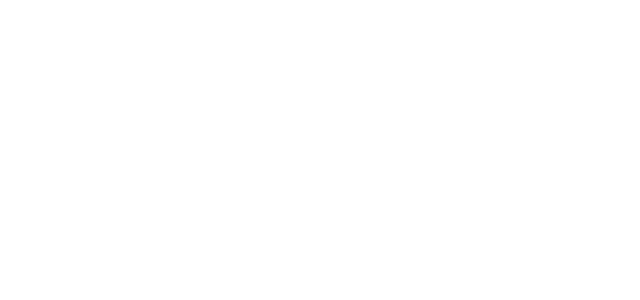
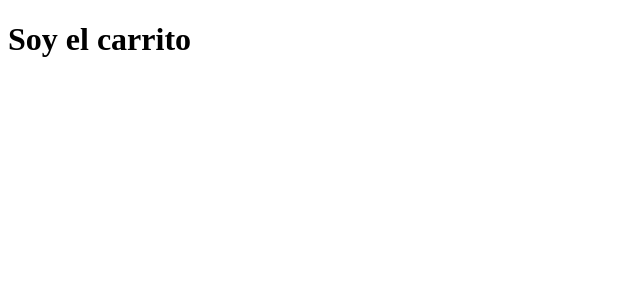
Before and after one commit to geriosla99/guappjolotas, a React (Create React App) app: page /cart in a window 1280 px wide. Shown: the top 300 px of the page, without its empty margins (0-640 px from the left). Built offline with nearby package versions, Linux system fonts and the light colour scheme.

Commit message:
Created Cart component

```diff
--- /dev/null
+++ b/src/containers/Cart.jsx
@@ -0,0 +1,11 @@
+import React from 'react'
+
+const Cart = () => {
+    return (
+        <>
+            <h1>Soy el carrito</h1>
+        </>
+    )
+}
+
+export default Cart
--- a/src/index.js
+++ b/src/index.js
@@ -2,6 +2,7 @@
 import ReactDOM from 'react-dom';
 import App from './containers/App';
 import SelectFood from './containers/SelectFood';
+import Cart from './containers/Cart'
 
 import { BrowserRouter, Switch, Route  } from 'react-router-dom';
 
@@ -12,6 +13,7 @@
               <Switch>
                   <Route exact path={`/`} component={App}/>
                   <Route exact path={`/:category/:food`} component={SelectFood}/>
+                  <Route exact path={`/cart`} component={Cart}/>
               </Switch>
           </BrowserRouter>
       )
```
